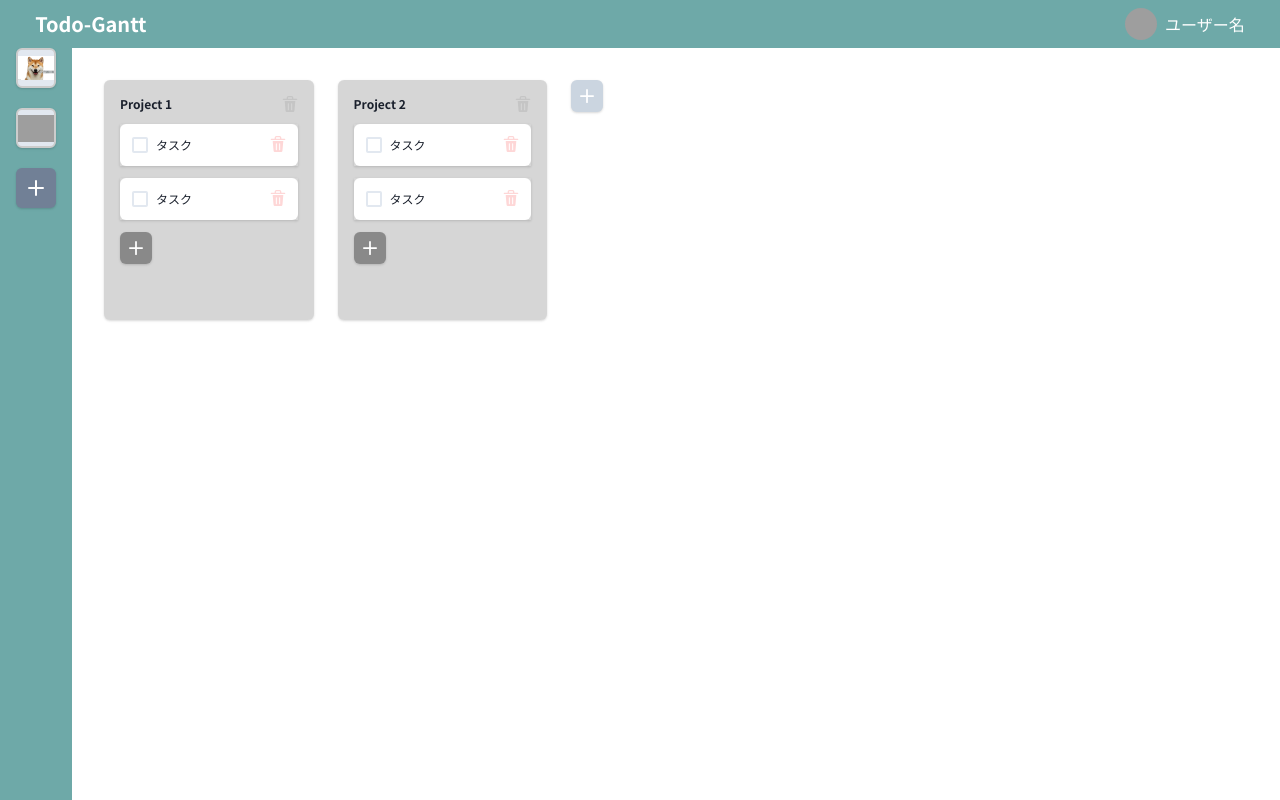
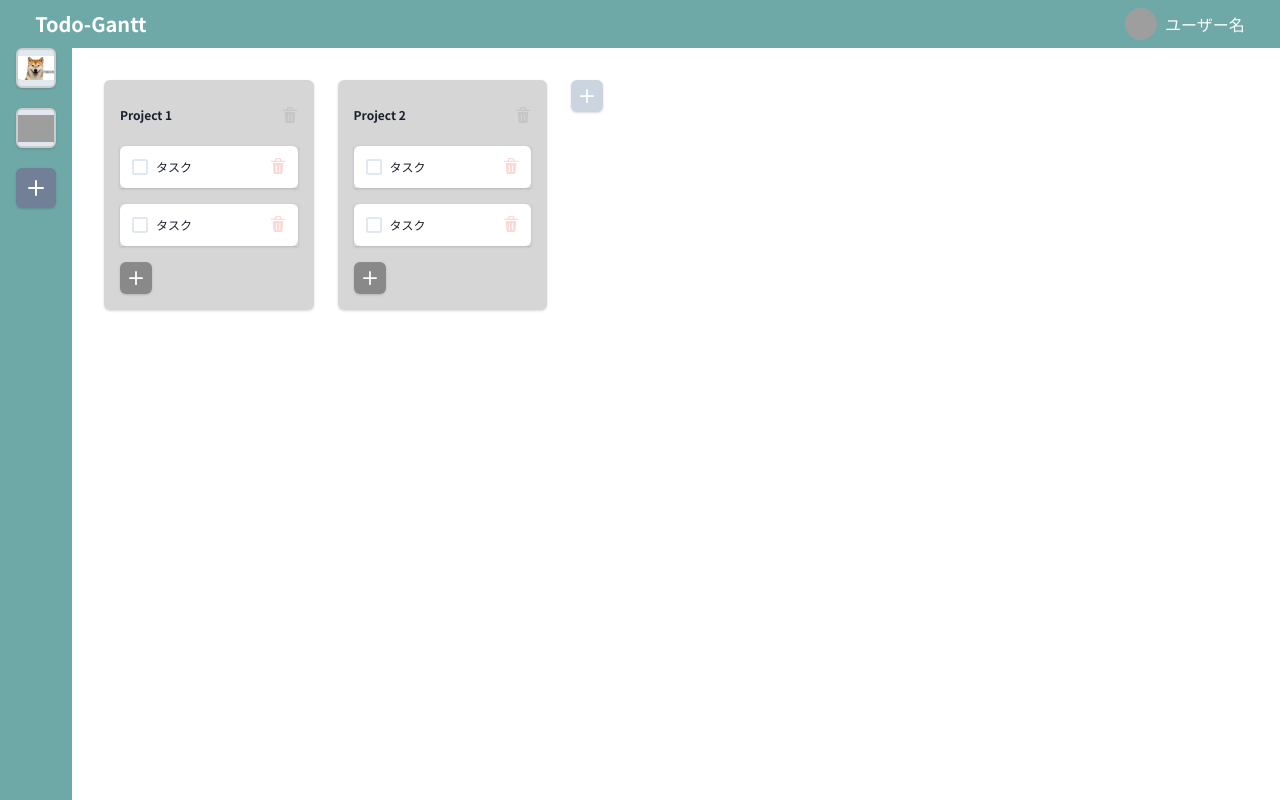
Before and after one commit to ueni-tech/todo-gantt-client, a Next.js app: page / in a window 1280 px wide. Built offline with nearby package versions, Linux system fonts and the light colour scheme; grey boxes are pictures that could not be loaded.

Commit message:
#1 update: プロジェクト名編集機能

```diff
--- a/src/components/todo/Project.tsx
+++ b/src/components/todo/Project.tsx
@@ -1,20 +1,51 @@
-import { Box, Button, Flex, Heading, IconButton, Popover, PopoverArrow, PopoverBody, PopoverCloseButton, PopoverContent, PopoverHeader, PopoverTrigger, Stack } from '@chakra-ui/react'
-import React, { FC } from 'react'
+import { Box, Button, Flex, FormControl, Heading, IconButton, Input, Popover, PopoverArrow, PopoverBody, PopoverCloseButton, PopoverContent, PopoverHeader, PopoverTrigger, Stack } from '@chakra-ui/react'
+import React, { FC, useEffect, useRef, useState } from 'react'
 import Todo from './Todo'
 import { AddIcon, DeleteIcon } from '@chakra-ui/icons'
 
 type Props = {
   project: {
     id: number,
-    name: string
+    name: string,
   }
 }
 
 const Project: FC<Props> = ({project}) => {
+  const [editingProjectMode, setEditingProjectMode] = useState(false);
+  const [editedProjectName, setEditedProjectName] = useState(project.name);
+
+  const inputRef = useRef<HTMLInputElement>(null);
+  //プロジェクト名編集モードになったらInputにfocusを当てる
+  useEffect(() => {
+    if (editingProjectMode) {
+      inputRef.current?.focus();
+    }
+  }, [editingProjectMode]);
+
+  // プロジェクト名編集モードの切り替え処理
+  const handleEditingProjectMode = () => {
+    setEditingProjectMode(!editingProjectMode);
+
+    if (editedProjectName.trim() === '') {
+      setEditedProjectName(project.name);
+    }
+  }
+
+  // プロジェクト名編集処理
+  const handleEditedProjectName = (e: React.ChangeEvent<HTMLInputElement>) => {
+    setEditedProjectName(e.target.value);
+  }
+
   return (
-    <Box p={4} bgColor='blackAlpha.300' borderRadius='md' h='30vh' shadow='base'>
+    <Box p={4} bgColor='blackAlpha.300' borderRadius='md' shadow='base'>
       <Flex justify='space-between' align='center' mb={3}>
-        <Heading fontSize='xs'>{project.name}</Heading>
+        {editingProjectMode ? (
+          <FormControl>
+            <Input ref={inputRef} fontSize='xs' type='text' placeholder='プロジェクト名を入力してください' value={editedProjectName} onBlur={handleEditingProjectMode} onChange={handleEditedProjectName} />
+          </FormControl>
+        ) : (
+          <Heading fontSize='xs' onClick={handleEditingProjectMode} py={3}>{editedProjectName}</Heading>
+        )}
         <Popover>
           <PopoverTrigger>
             <DeleteIcon color='blackAlpha.200' cursor='pointer' _hover={{ color: 'blackAlpha.500' }} />
@@ -29,7 +60,7 @@ const Project: FC<Props> = ({project}) => {
           </PopoverContent>
         </Popover>
       </Flex>
-      <Stack spacing={3}>
+      <Stack spacing={4}>
         <Todo />
         <Todo />
         <IconButton size='sm' colorScheme='blackAlpha' w='20px' aria-label="add todo" icon={<AddIcon />} shadow='base' />
--- a/src/components/views/TodosView.tsx
+++ b/src/components/views/TodosView.tsx
@@ -38,6 +38,12 @@ const TodosView = () => {
     onClose();
   }
 
+  // モーダルを閉じる処理
+  const onModalClose = () => {
+    setProjectName('');
+    onClose();
+  }
+
   return (
     <>
       <SimpleGrid columns={{ base: 2, md: 3, lg: 4, xl: 5 }} spacing={6}>
@@ -62,7 +68,7 @@ const TodosView = () => {
             <Button size='sm' colorScheme="blue" mr={3} onClick={handleCreateProject} >
               作成
             </Button>
-            <Button size='sm' variant="outline" onClick={onClose}>
+            <Button size='sm' variant="outline" onClick={onModalClose}>
               キャンセル
             </Button>
           </ModalFooter>
```
